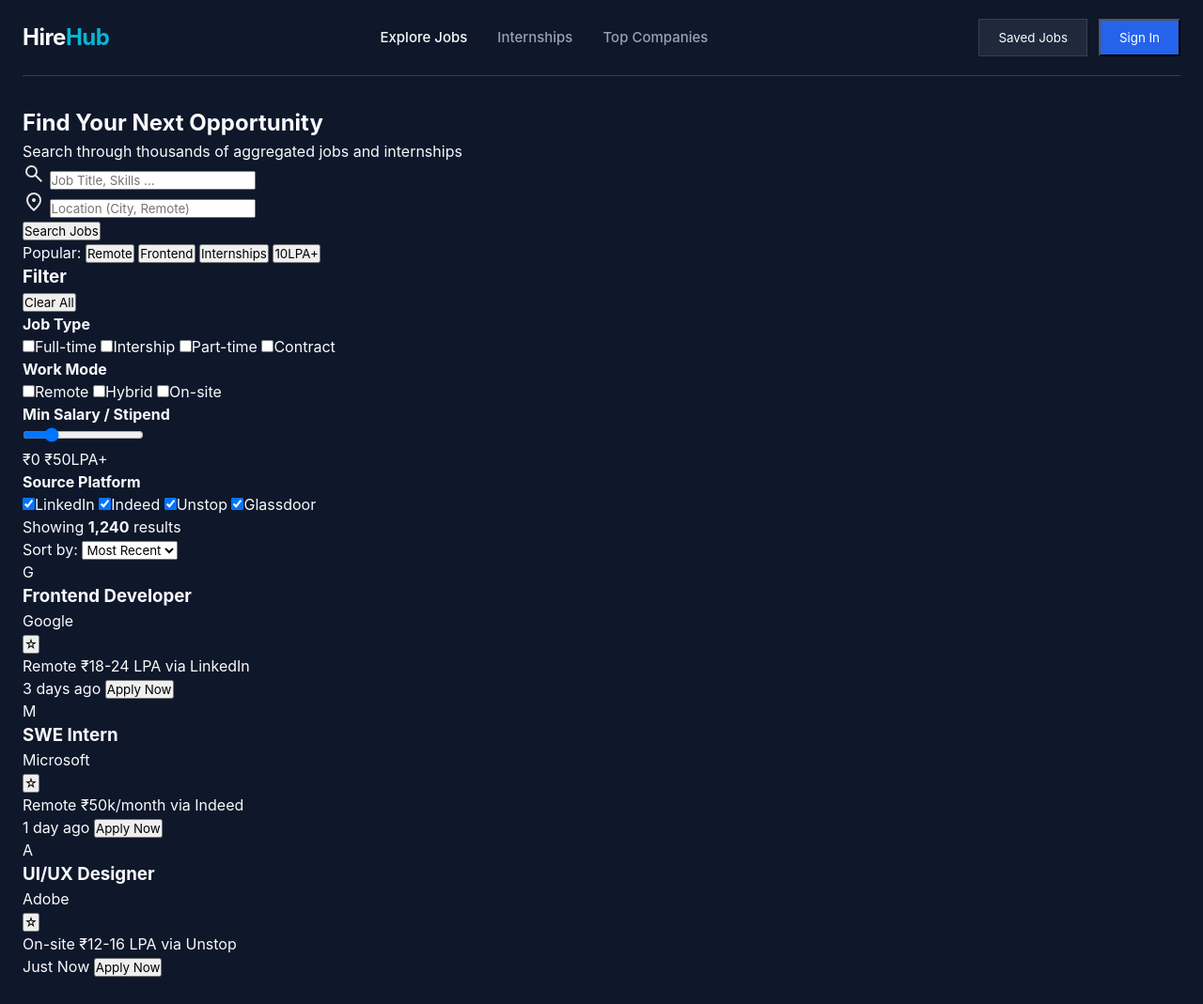
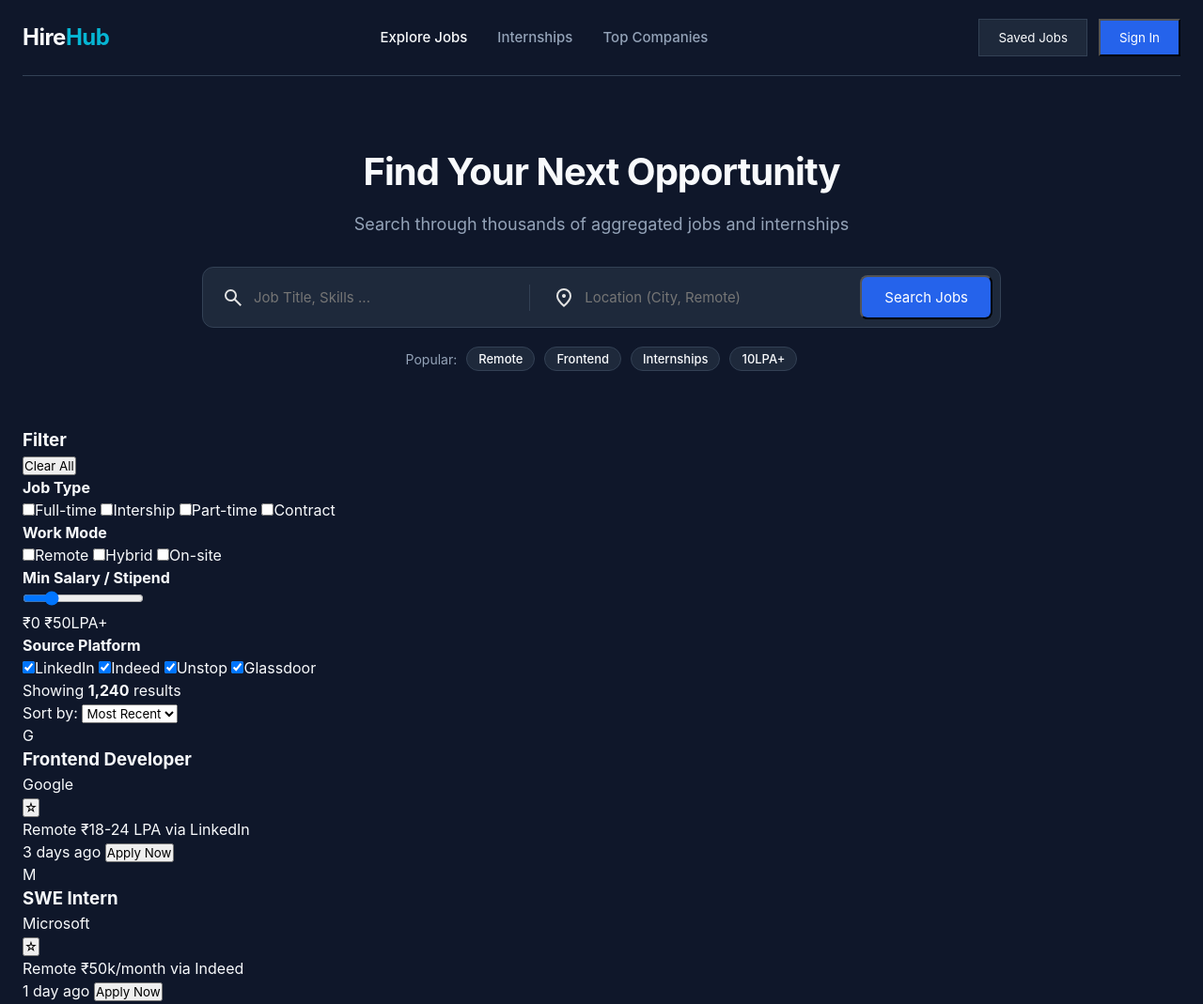
Before and after one commit to imayushjhaa/HireHUB, a plain HTML site: page index.html in a window 1280 px wide. Shown: the top 1069 px of the page at 94% size. Drawn offline with nearby package versions, Linux system fonts and the light colour scheme.

Commit message:
initial hero search section styling done

```diff
--- a/style.css
+++ b/style.css
@@ -124,3 +124,101 @@ body{
 .btn-secondary:hover {
     background-color: var(--bg-surface-hover);
 }
+
+/* ================================== */
+/* 3. HERO SEARCH SECTION */
+/* ================================== */
+
+.hero-section {
+    text-align: center;
+    padding: 40px 0 60px 0;
+    max-width: 850px;
+    margin: 0 auto;
+}
+
+.hero-content h1 {
+    font-size: 40px;
+    font-weight: 700;
+    margin-bottom: 12px;
+    letter-spacing: -1px;
+}
+
+.hero-content p {
+    color: var(--text-muted);
+    font-size: 18px;
+    margin-bottom: 32px;
+}
+
+.search-bar {
+    display: flex;
+    align-items: center;
+    background-color: var(--bg-surface);
+    border: 1px solid var(--border-color);
+    padding: 8px;
+    border-radius: var(--radius-lg);
+    gap: 12px;
+    margin-bottom: 20px;
+}
+
+.search-input {
+    display: flex;
+    align-items: center;
+    gap: 10px;
+    flex: 1;
+    padding: 0 12px;
+}
+
+.search-input svg {
+    flex-shrink: 0;
+}
+
+.search-input input {
+    width: 100%;
+    background-color: transparent;
+    border: none;
+    outline: none;
+    color: var(--text-main);
+    font-size: 15px;
+}
+
+.search-divider {
+    width: 1px;
+    height: 28px;
+    background-color: var(--border-color);
+}
+
+.btn-search {
+    background-color: var(--accent-blue);
+    color: white;
+    padding: 12px 24px;
+    font-size: 15px;
+    border-radius: var(--radius-md);
+    white-space: nowrap;
+}
+
+.btn-search:hover {
+    background-color: var(--accent-blue-hover);
+}
+
+.popular-tags {
+    display: flex;
+    align-items: center;
+    justify-content: center;
+    gap: 10px;
+    color: var(--text-muted);
+    font-size: 14px;
+}
+
+.popular-tags .tag {
+    background-color: var(--bg-surface);
+    color: var(--text-main);
+    border: 1px solid var(--border-color);
+    padding: 4px 12px;
+    border-radius: 20px;
+    font-size: 13px;
+    font-weight: 500;
+}
+
+.popular-tags .tag:hover {
+    background-color: var(--bg-surface-hover);
+}
```
